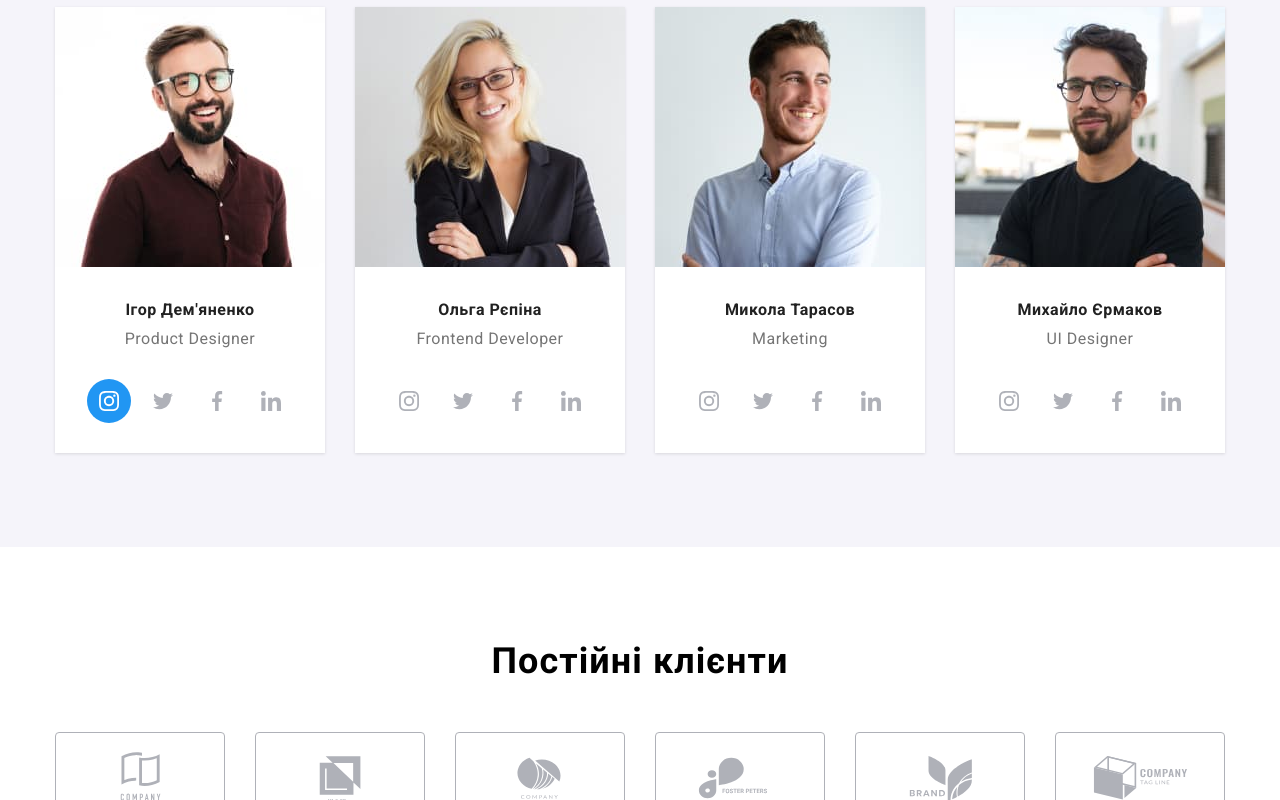
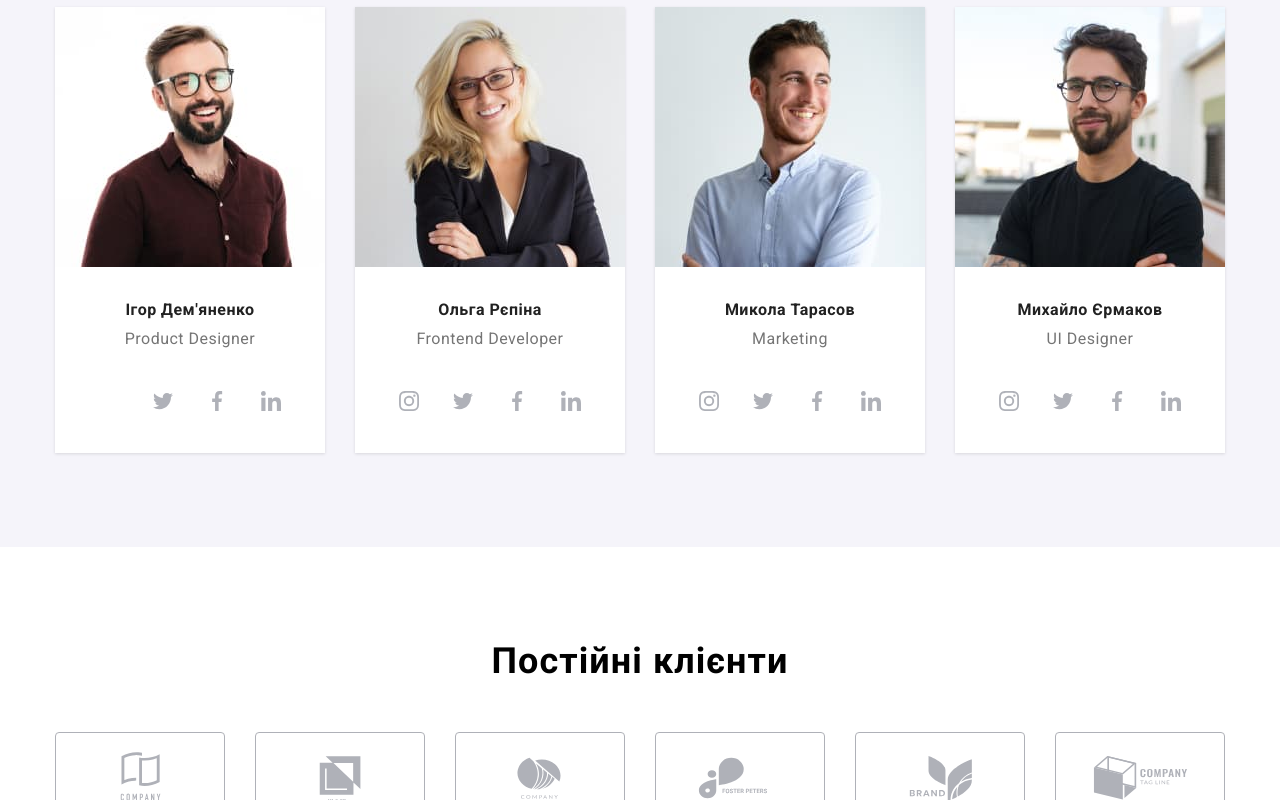
Before and after one commit to Dikhtiar-Tania96/goit-markup-hw-04, a plain HTML site: page index.html in a window 1280 px wide. In both pictures the pointer is over the item 109 px from the left and 2174 px from the top of the page. Shown: the part 1774-2574 px from the top of the page. Drawn offline with nearby package versions, Linux system fonts and the light colour scheme.

Commit message:
Редагує код

```diff
--- a/css/styles.css
+++ b/css/styles.css
@@ -519,7 +519,6 @@
 
 .client-icon :hover{
  fill: var(--accent-color);
-
 }
 
 
@@ -697,6 +696,10 @@
   list-style: none;
 }
 
+.icon-item:hover{
+  border-color: var(--accent-color);
+}
+
 .icon-link{
   display: flex;
   align-items: center;
@@ -710,7 +713,6 @@
 }
 
 .icon-link:hover{
-  background-color: var(--accent-color);
   fill: var(--white-color);
 }
 
```
